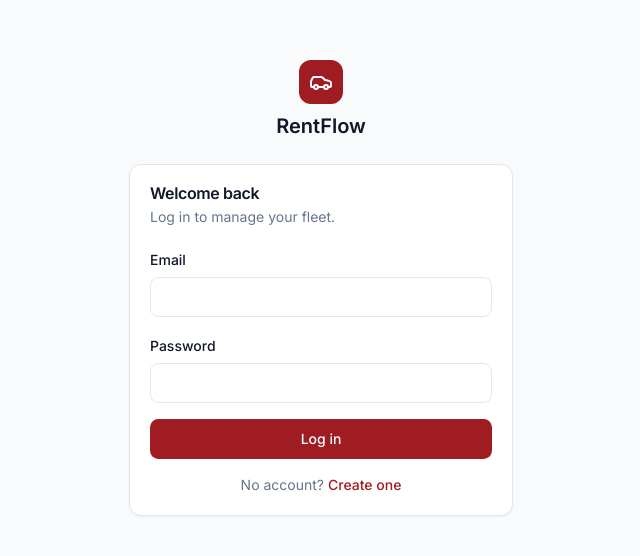
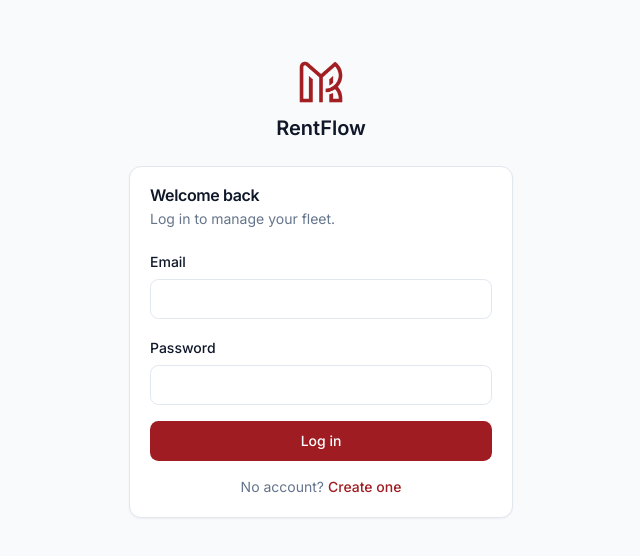
Before and after one commit to alttinkrasniqi/rental-saas, a Next.js app: page /login in a window 1280 px wide. Shown: the part 112-668 px from the top of the page, without its empty margins (319-959 px from the left). Built offline with nearby package versions, Linux system fonts and the light colour scheme; no server answers.

Commit message:
Add files via upload

```diff
--- a/src/app/(auth)/login/page.tsx
+++ b/src/app/(auth)/login/page.tsx
@@ -7,8 +7,8 @@ import { Card, CardContent, CardHeader, CardTitle, CardDescription } from "@/com
 import { Input } from "@/components/ui/input";
 import { Label } from "@/components/ui/label";
 import { SubmitButton } from "@/components/submit-button";
-import { Car } from "lucide-react";
 import { APP_NAME } from "@/lib/brand";
+import { Logo } from "@/components/logo";
 
 const initial: AuthState = {};
 
@@ -19,9 +19,7 @@ export default function LoginPage() {
     <div className="flex min-h-screen items-center justify-center p-4">
       <div className="w-full max-w-sm">
         <div className="mb-6 flex flex-col items-center gap-2">
-          <div className="flex h-11 w-11 items-center justify-center rounded-xl bg-primary text-primary-foreground">
-            <Car className="h-6 w-6" />
-          </div>
+          <Logo className="h-12 w-12" />
           <span className="text-xl font-semibold">{APP_NAME}</span>
         </div>
         <Card>
```
